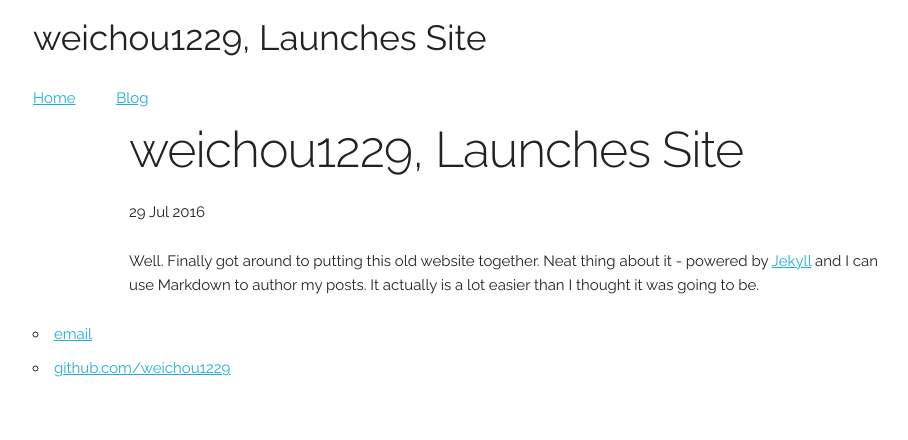
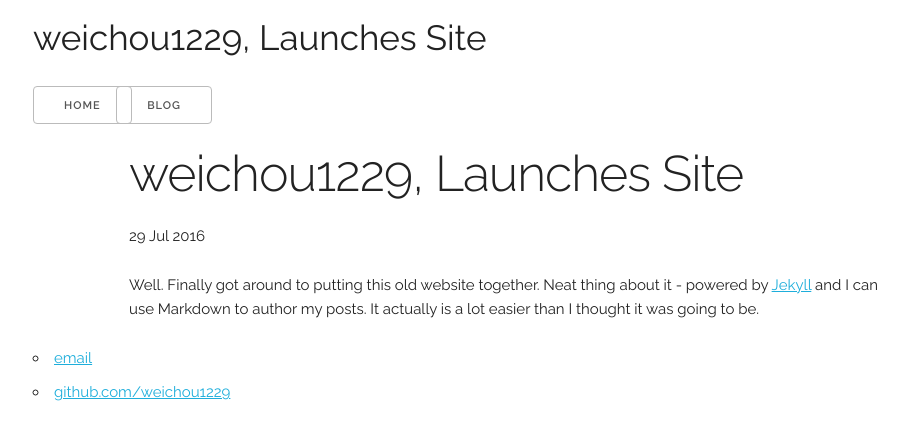
Before and after one commit to weichou1229/weichou.github.io, a Jekyll site: the page built from _posts/blog/2016-07-29-weichou1229-site-launched.md, in a window 1280 px wide. Shown: the top 440 px of the page, without its empty margins (127-1035 px from the left). Built offline with Jekyll 4.4.1, drawn with Linux system fonts in a browser that asks for light colours; comment, search, counter and statistics services are not loaded.

Commit message:
Update default.html

```diff
--- a/_layouts/default.html
+++ b/_layouts/default.html
@@ -14,8 +14,8 @@
 			</header>
 			<nav>
 				<div class="row">
-					<div class="one column"><a href="/">Home</a></div>
-				    	<div class="one columns"><a href="/blog">Blog</a></div>
+					<div class="one column"><a class="button" href="/" >Home</a></div>
+				    	<div class="one column"><a class="button" href="/blog">Blog</a></div>
 				    	<!--<div class="one columns">CV</div> -->
 				</div>
 			</nav>
```
